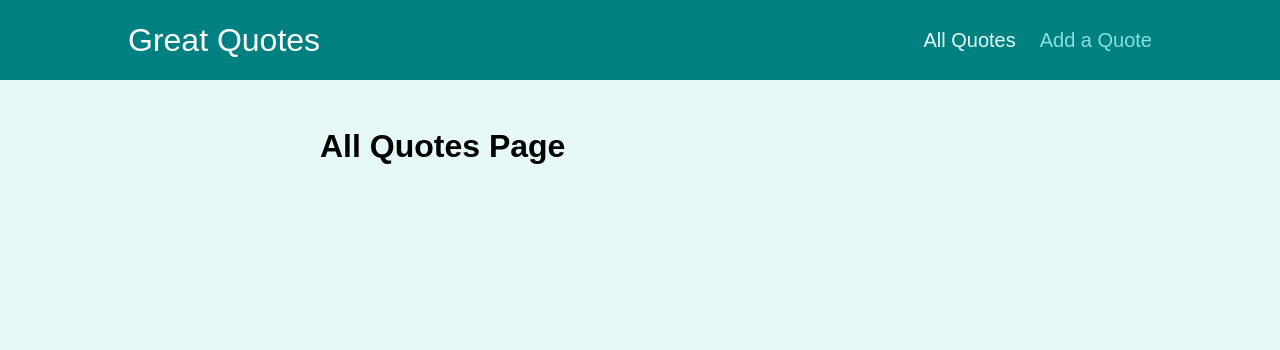
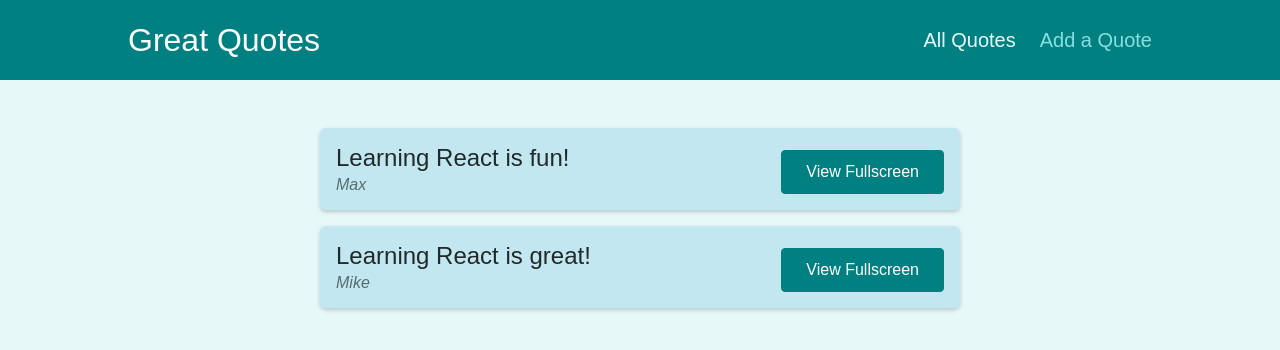
Before and after one commit to sprmke/learn_react_react-router-v5-pt2, a React (Create React App) app: page /quotes in a window 1280 px wide. Shown: the top 350 px of the page. Built offline with nearby package versions, Linux system fonts and the light colour scheme.

Commit message:
281. adding dummy data & more content

```diff
--- a/src/pages/AllQuotes.js
+++ b/src/pages/AllQuotes.js
@@ -1,9 +1,12 @@
-function AllQuotes() {
-  return (
-    <div>
-      <h1>All Quotes Page</h1>
-    </div>
-  );
-}
+import QuoteList from '../components/quotes/QuoteList';
+
+const DUMMY_QUOTES = [
+  { id: 'q1', author: 'Max', text: 'Learning React is fun!' },
+  { id: 'q2', author: 'Mike', text: 'Learning React is great!' },
+];
+
+const AllQuotes = () => {
+  return <QuoteList quotes={DUMMY_QUOTES} />;
+};
 
 export default AllQuotes;
--- a/src/pages/NewQuote.js
+++ b/src/pages/NewQuote.js
@@ -1,9 +1,10 @@
-function NewQuote() {
-  return (
-    <div>
-      <h1>New Quote Page</h1>
-    </div>
-  );
-}
+import QuoteForm from '../components/quotes/QuoteForm';
+
+const NewQuote = () => {
+  const addQuoteHandler = (quoteData) => {
+    console.log('quoteData::', quoteData);
+  };
+  return <QuoteForm onAddQuote={addQuoteHandler} />;
+};
 
 export default NewQuote;
```
